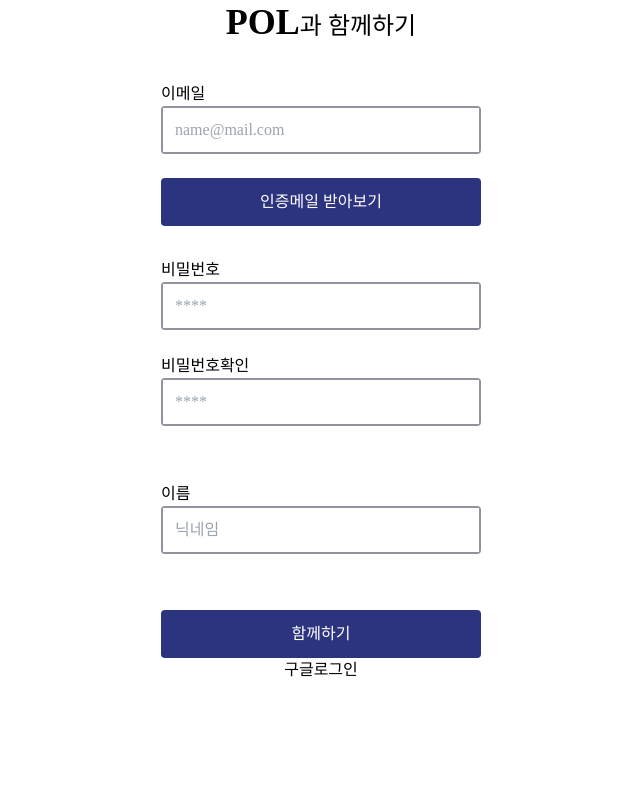
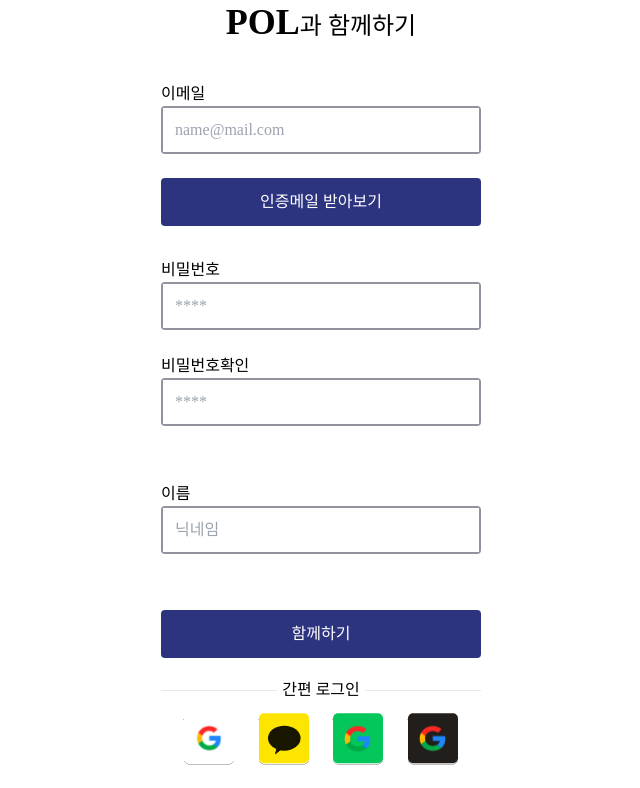
Before and after one commit to PhantomOfLINUX/POL_Front, a Next.js app: page /signup in a window 1280 px wide. Shown: the part 182-970 px from the top of the page, without its empty margins (319-959 px from the left). Before the commit the page ends 864 px from the top, so only its background shows below. Built offline with nearby package versions, Linux system fonts and the light colour scheme; no server answers; a web font is replaced by a local one.

Commit message:
feat: 소셜 로그인 부분 css 수정 및 회원가입에 붙이기

```diff
--- a/src/components/signup/SignUpForm.tsx
+++ b/src/components/signup/SignUpForm.tsx
@@ -3,7 +3,7 @@
 import React,{useState} from "react"
 
 import SignUpInput from "./SignUpInput"
-import GoogleOauth from "../oauth/GoogleOauthButton"
+import SocialLogin from "../socialLogin/SocialLogin"
 
 import { SendAuthentication, checkEmail, CheckPassword, CheckPasswordCheck, SubmitSignUp} from "@/utils/signUpUtils/SignUpUtil"
 
@@ -25,7 +25,7 @@ const SignUpForm = () => {
             </div>
             <SignUpInput name="signUpName" id="signUpName" label="이름" placeholder="닉네임" type="text" onChange={setName} errorMsg="닉네임을 써주세요"/>
             <button className="loginSignUpBtn mt-8" onClick={(e=>SubmitSignUp(e,email,name,password,passwordCheck))}>함께하기</button>
-            <GoogleOauth />
+            <SocialLogin/>
         </main>
     )
 }
--- a/src/components/socialLogin/SocialLogin.css
+++ b/src/components/socialLogin/SocialLogin.css
@@ -1,9 +1,7 @@
 .border-text::before {
-  content: "간편 로그인"; /* 삽입할 텍스트 */
+  content: "간편 로그인";
   position: absolute;
-  top: -1rem; /* 위치 조정 */
-  left: 50%;
-  transform: translateX(-50%); /* 중앙 정렬 */
-  background: white; /* 배경색 */
-  padding: 0 5px; /* 패딩 */
+  top: -0.8rem;
+  background: white;
+  padding: 0 5px;
 }
```
